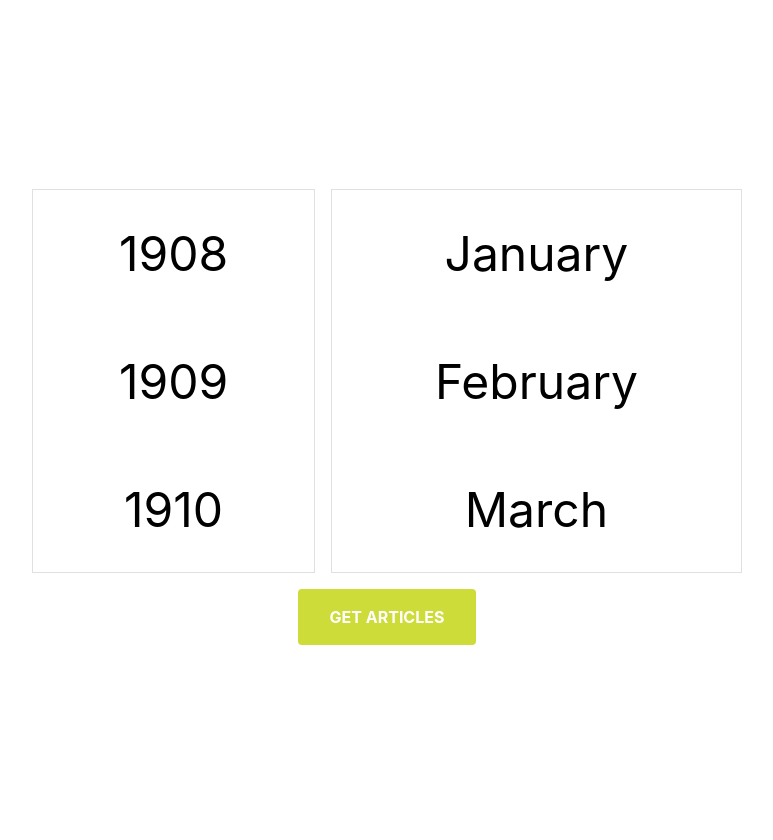
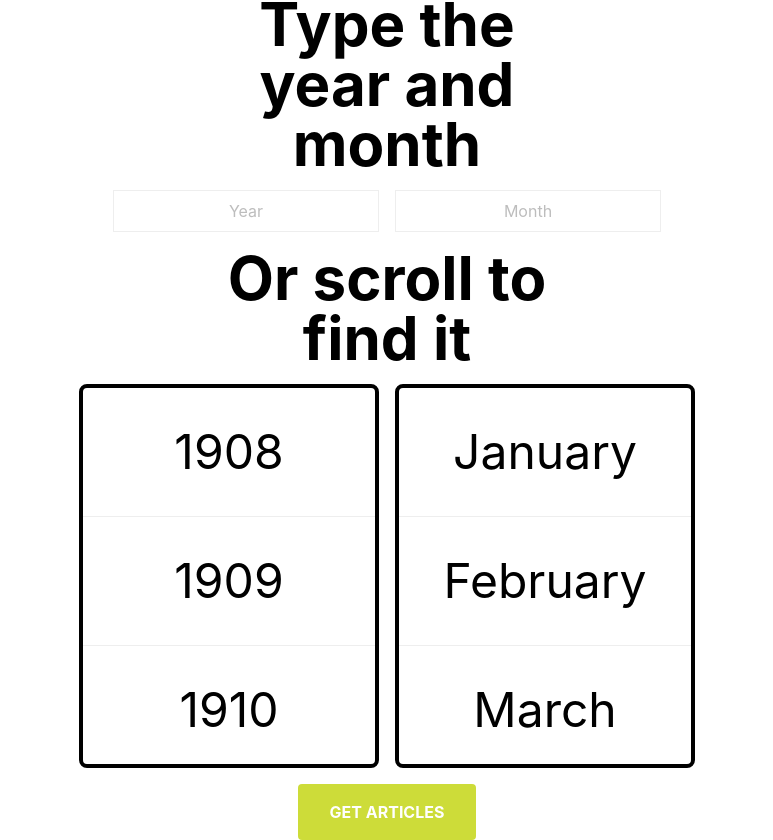
Before and after one commit to LariMos/LINDEN-React, a React (Create React App) app: page /search in a window 1280 px wide. Shown: the part 783-1623 px from the top of the page, without its empty margins (253-1026 px from the left). Before the commit the page ends 1600 px from the top, so only its background shows below. Built offline with nearby package versions, Linux system fonts and the light colour scheme.

Commit message:
Added new search bar and updated graphics of the scroller

```diff
--- a/package.json
+++ b/package.json
@@ -21,6 +21,7 @@
     "react-dom": "^18.2.0",
     "react-router-dom": "^6.15.0",
     "react-scripts": "5.0.1",
+    "react-select": "^5.7.7",
     "sweetalert2": "^11.7.28",
     "tailwind": "^4.0.0",
     "web-vitals": "^2.1.4"
--- a/src/components/MonthScroller.js
+++ b/src/components/MonthScroller.js
@@ -1,20 +1,39 @@
-import React from 'react';
+import React, { useState, useEffect } from 'react';
 
-function MonthScroller({ onMonthSelect }) {
+function MonthScroller({ onMonthSelect, selectedMonthIndex }) {
+    const [localSelectedMonth, setLocalSelectedMonth] = useState(selectedMonthIndex);
     const months = ["January", "February", "March", "April", "May", "June", "July", "August", "September", "October", "November", "December"];
+    const monthRefs = months.map(() => React.createRef());
+
+    // Update local state whenever the prop changes
+    useEffect(() => {
+        setLocalSelectedMonth(selectedMonthIndex);
+    }, [selectedMonthIndex]);
+
+    useEffect(() => {
+        if (localSelectedMonth !== null && monthRefs[localSelectedMonth]?.current) {
+            monthRefs[localSelectedMonth].current.scrollIntoView({
+                behavior: 'smooth',
+                block: 'center',
+            });
+        }
+    }, [localSelectedMonth]);
+
 
     const handleMonthClick = (monthIndex) => {
+        setLocalSelectedMonth(monthIndex);
         if (onMonthSelect) {
-            onMonthSelect(monthIndex + 1); // To get the month number (1-12)
+            onMonthSelect(monthIndex);
         }
     };
 
     return (
-        <div className="overflow-y-auto h-96 w-120 border border-gray-300"> {/* Adjusted dimensions */}
+        <div className="scroller overflow-y-auto h-96 border-4 border-black rounded-lg">
             {months.map((month, index) => (
                 <div
+                    ref={monthRefs[index]}
                     key={month}
-                    className="hover-target cursor-pointer px-20 py-10 hover:bg-gray-200 text-center text-5xl"
+                    className={`flex items-center justify-center hover-target cursor-pointer px-20 py-10 text-center text-5xl border-b ${localSelectedMonth === index ? 'bg-black text-white' : 'hover:bg-gray-200'}`}
                     onClick={() => handleMonthClick(index)}
                 >
                     {month}
--- a/src/components/YearScroller.js
+++ b/src/components/YearScroller.js
@@ -1,21 +1,39 @@
-import React from 'react';
+import React, { useState, useEffect } from 'react';
 
-function YearScroller({ onYearSelect }) {
+function YearScroller({ onYearSelect, selectedYear }) {
+    const [localSelectedYear, setLocalSelectedYear] = useState(selectedYear);
     const startYear = 1908;
     const endYear = 2023;
+    const yearRefs = Array.from({ length: endYear - startYear + 1 }, (_, index) => React.createRef());
+
+    useEffect(() => {
+        setLocalSelectedYear(selectedYear);
+    }, [selectedYear]);
+
+    useEffect(() => {
+        if (localSelectedYear !== null && yearRefs[localSelectedYear - startYear]?.current) {
+            yearRefs[localSelectedYear - startYear].current.scrollIntoView({
+                behavior: 'smooth',
+                block: 'center',
+            });
+        }
+    }, [localSelectedYear]);
+
 
     const handleYearClick = (year) => {
+        setLocalSelectedYear(year);
         if (onYearSelect) {
             onYearSelect(year);
         }
     };
 
     return (
-        <div className="overflow-y-auto h-96 w-120 border border-gray-300"> {/* Adjusted dimensions */}
+        <div className="scroller overflow-y-auto h-96 border-4 border-black rounded-lg">
             {Array.from({ length: endYear - startYear + 1 }, (_, index) => startYear + index).map(year => (
                 <div
+                    ref={yearRefs[year - startYear]}
                     key={year}
-                    className="hover-target cursor-pointer px-20 py-10 hover:bg-gray-200 text-center text-5xl"
+                    className={`hover-target cursor-pointer px-20 py-10 text-center text-5xl border-b ${localSelectedYear === year ? 'bg-black text-white' : 'hover:bg-gray-200'}`}
                     onClick={() => handleYearClick(year)}
                 >
                     {year}
--- a/src/index.css
+++ b/src/index.css
@@ -35,3 +35,8 @@ code {
 .extra-loose {
   line-height: 2.5; /* Adjust this value as per your requirement */
 }
+
+.scroller {
+  width: 300px;
+  flex-shrink: 0; /* prevents the flex container from shrinking the item */
+}
--- a/src/pages/SearchPage.js
+++ b/src/pages/SearchPage.js
@@ -1,5 +1,4 @@
-import React, { useState } from 'react';
-import { useRef } from 'react';
+import React, { useState, useRef } from 'react';
 import { useNavigate } from 'react-router-dom';
 import axios from 'axios';
 import { AdapterDayjs } from '@mui/x-date-pickers/AdapterDayjs';
@@ -7,15 +6,20 @@ import { LocalizationProvider } from '@mui/x-date-pickers/LocalizationProvider';
 import YearScroller from '../components/YearScroller';
 import MonthScroller from '../components/MonthScroller';
 import Arrow from '../svg/arrow.svg';
+
 const API = 'https://linden-backend-git-verceldeploy-larimos.vercel.app';
 
 function SearchPage() {
     const navigate = useNavigate();
+    const [inputYear, setInputYear] = useState("");
+    const [inputMonth, setInputMonth] = useState("");
     const [selectedYear, setSelectedYear] = useState(null);
     const [selectedMonth, setSelectedMonth] = useState(null);
     const [yearPrompt, setYearPrompt] = useState(false);
+    const targetRef = useRef(null);
+    const [selectedMonthIndex, setSelectedMonthIndex] = useState(null);
 
-    const targetRef = useRef(null);
+    const months = ["January", "February", "March", "April", "May", "June", "July", "August", "September", "October", "November", "December"];
 
     const scrollToNextDiv = () => {
         if (targetRef.current) {
@@ -38,6 +42,35 @@ function SearchPage() {
             });
     };
 
+    const handleYearInputChange = (e) => {
+        const yearValue = e.target.value;
+        setInputYear(yearValue);
+        setSelectedYear(yearValue);
+    }
+
+    const handleMonthInputChange = (e) => {
+        const monthValue = e.target.value.toLowerCase();
+        setInputMonth(monthValue);
+
+        const monthIndex = months.findIndex(month => month.toLowerCase() === monthValue);
+        if (monthIndex !== -1) {
+            setSelectedMonthIndex(monthIndex);
+            setSelectedMonth(monthIndex + 1);
+            setInputMonth(months[monthIndex]);
+        }
+    };
+
+    const handleYearChange = (year) => {
+        setSelectedYear(year);
+        setInputYear(year);
+    }
+
+    const handleMonthChange = (monthIndex) => {
+        setSelectedMonthIndex(monthIndex);
+        setSelectedMonth(monthIndex + 1);
+        setInputMonth(months[monthIndex]);
+    };
+
     const handleSearch = () => {
         if (!selectedYear) {
             setYearPrompt(true);
@@ -51,10 +84,8 @@ function SearchPage() {
             <div className="relative h-full z-10 flex flex-col justify-center items-center leading-none mx-3 lg:mt-0 md:mt-0">
                 <div className="lg:text-[180px] md:text-[100px] sm:text-[40px] font-archivio">START</div>
                 <div className="lg:text-[180px] md:text-[100px] sm:text-[40px] font-archivio">BROWSING</div>
-          <div className="mt-5 lg:text-[180px] md:text-[100px] sm:text-[40px] font-archivio bg-gradient-to-r from-bermuda to-amber-200 text-transparent bg-clip-text ">LINDEN</div>
-          <div className="text-xl lg:text-3xl md:text-2xl sm:text-xl font-archivio leading-6 lg:leading-8">
-          FOR ARTICLES FROM <span className="font-chomsky md:text-4xl lg:text-6xl sm:text-xl">The New York Times</span>
-          </div>
+                <div className="mt-5 lg:text-[180px] md:text-[100px] sm:text-[40px] font-archivio bg-gradient-to-r from-bermuda to-amber-200 text-transparent bg-clip-text">LINDEN</div>
+                <div className="text-xl lg:text-3xl md:text-2xl sm:text-xl font-archivio leading-6 lg:leading-8">FOR ARTICLES FROM <span className="font-chomsky md:text-4xl lg:text-6xl sm:text-xl">The New York Times</span></div>
                 <div className='flex flex-row items-center mt-8 p-4'>
                     <img src={Arrow} alt="Arrow pointing down" className="hover-target" onClick={scrollToNextDiv} />
                     <div className='hover-target font-archivio text-lg ml-8' onClick={scrollToNextDiv}>Scroll Down</div>
@@ -62,9 +93,27 @@ function SearchPage() {
             </div>
             <div ref={targetRef} className="flex h-full flex-col items-center justify-center mx-20">
                 <LocalizationProvider dateAdapter={AdapterDayjs}>
-                <div className="flex space-x-4"> {/* Added flex container */}
-                  <YearScroller onYearSelect={setSelectedYear} />
-                  <MonthScroller onMonthSelect={setSelectedMonth} />
+                    <div className="text-center mb-4 w-1/3 mx-auto font-poppins-900 font-bold text-2xl lg:text-6xl leading-loose">Type the year and month</div>
+                    <div className="flex space-x-4 mb-4">
+                        <input
+                            type="text"
+                            placeholder="Year"
+                            value={inputYear}
+                            onChange={handleYearInputChange}
+                            className="border p-2 w-1/2 text-center"
+                        />
+                        <input
+                            type="text"
+                            placeholder="Month"
+                            value={inputMonth}
+                            onChange={handleMonthInputChange}
+                            className="border p-2 w-1/2 text-center"
+                        />
+                    </div>
+                    <div className="text-center mb-4 w-1/3 mx-auto font-poppins-900 font-bold text-2xl lg:text-6xl leading-loose">Or scroll to find it</div>
+                    <div className="flex space-x-4">
+                    <YearScroller selectedYear={selectedYear} onYearSelect={handleYearChange} />
+                    <MonthScroller selectedMonthIndex={selectedMonthIndex} onMonthSelect={handleMonthChange} />
                     </div>
                     <div className="w-full text-center">
                         {yearPrompt && <p className="text-red-500 text-20xl">Please select a year.</p>}
```
Also changed, not shown: 1 other file (tests, documents, lock files or other folders). Lines whose indentation alone changed are shown as unchanged.
